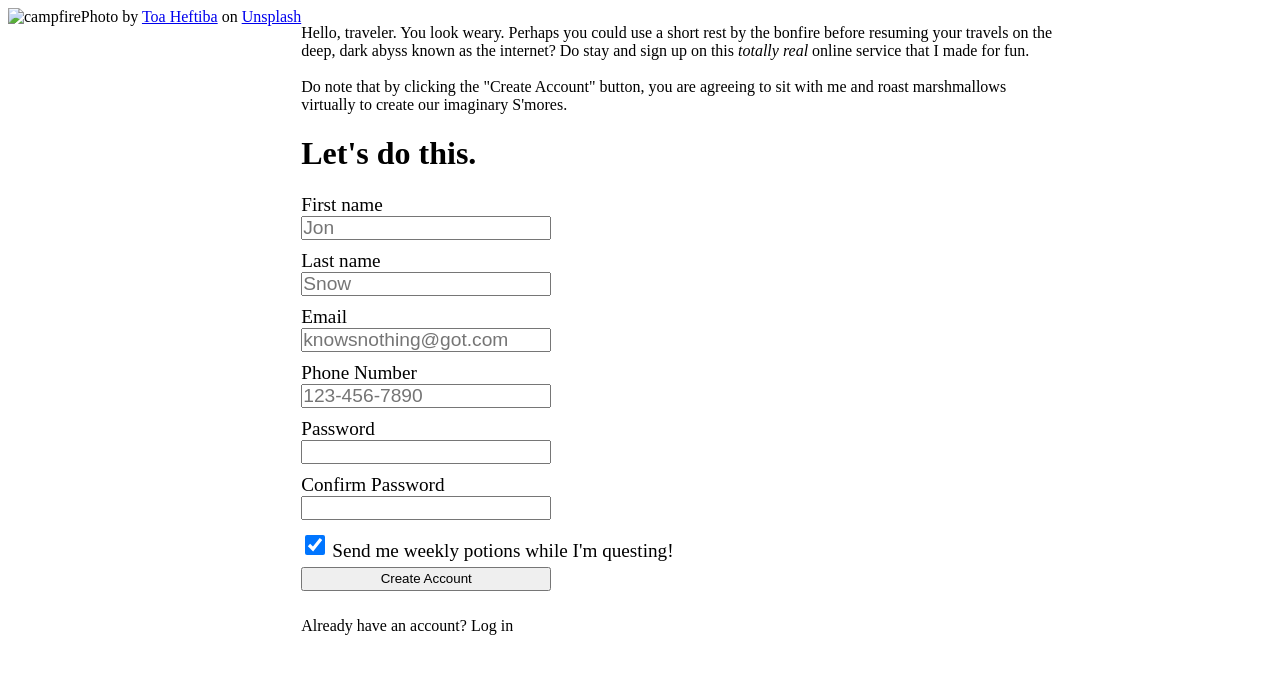
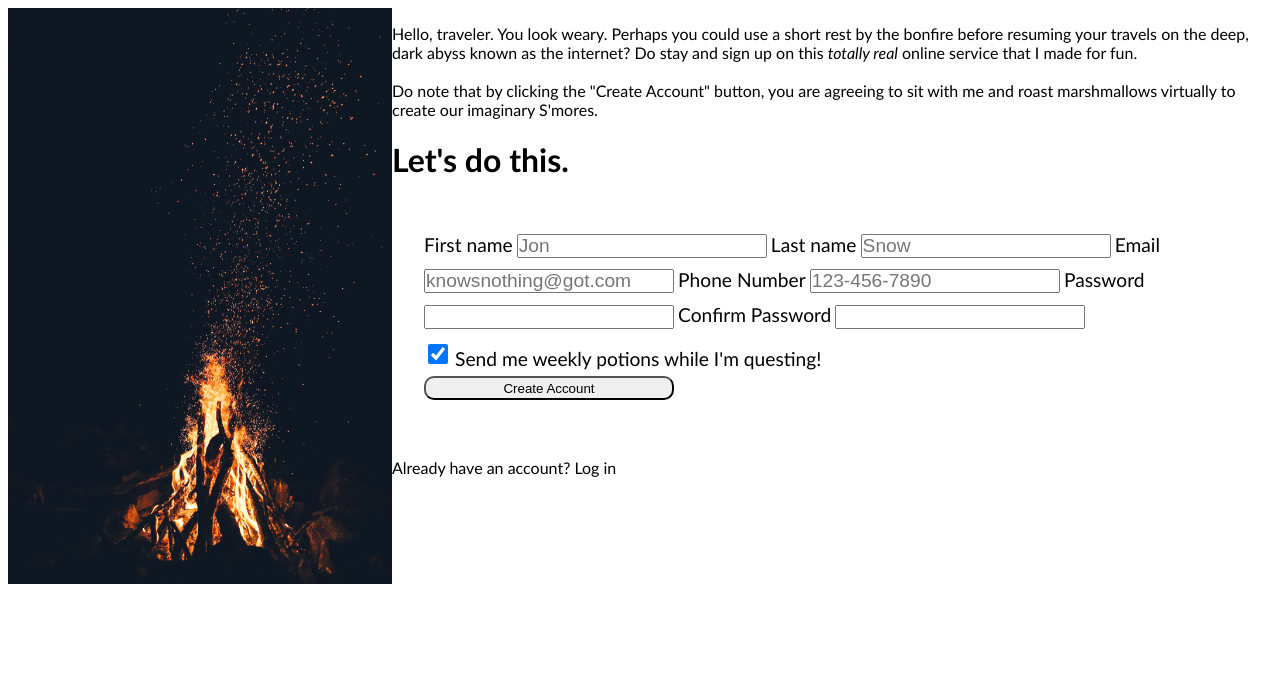
Before and after one commit to JeffLi117/Sign-Up-Form, a plain HTML site: page index.html in a window 1280 px wide. Drawn offline with Linux system fonts and the light colour scheme.

Commit message:
added photo crediting author

```diff
--- a/index.html
+++ b/index.html
@@ -9,7 +9,9 @@
 </head>
 <body>
     <div class="leftside">
-        <img src="" alt="campfire">Photo by <a href="https://unsplash.com/@heftiba?utm_source=unsplash&utm_medium=referral&utm_content=creditCopyText">Toa Heftiba</a> on <a href="https://unsplash.com/s/photos/campfire?utm_source=unsplash&utm_medium=referral&utm_content=creditCopyText">Unsplash</a>
+        <img src="https://github.com/JeffLi117/Sign-Up-Form/blob/main/toa-heftiba-DUXACn8tgp4-unsplash.jpg?raw=true" alt="campfire">
+        <div id="phototext">Photo by <a href="https://unsplash.com/@heftiba?utm_source=unsplash&utm_medium=referral&utm_content=creditCopyText">Toa Heftiba</a> on <a href="https://unsplash.com/s/photos/campfire?utm_source=unsplash&utm_medium=referral&utm_content=creditCopyText">Unsplash</a>
+        </div>
     </div>
     <div class="rightside">
     <p>
@@ -19,41 +21,42 @@
     </p>
 
     <h1>Let's do this.</h1>
+    <div class="form-box">
     <form action="#" method="get">
-        <div>
+        <div class="column1">
             <label for="fname">First name</label>
         </div>
-        <div>
+        <div class="column1">
             <input type="text" id="fname" name="first_name" placeholder="Jon" required >
         </div>
-        <div>
+        <div class="column2">
             <label for="lname">Last name</label>
         </div>
-        <div>
+        <div class="column2">
             <input type="text" id="lname" name="last_name" placeholder="Snow" required >
         </div>
-        <div>
+        <div class="column1">
             <label for="email">Email</label>
         </div>
-        <div>
+        <div class="column1">
             <input type="email" id="email" name="email" placeholder="knowsnothing@got.com" title="Please enter a valid email address, example: knowsnothing@got.com" required >
         </div>
-        <div>
+        <div class="column2">
             <label for="phone">Phone Number</label>
         </div>
-        <div>
+        <div class="column2">
             <input type="text" pattern="^[^0-9]+$" id="phone" name="phone_number" placeholder="123-456-7890" title="Please enter a valid phone number, example: 123-456-7890">
         </div>
-        <div>
+        <div class="column1">
             <label for="pwd">Password</label>
         </div>
-        <div>
+        <div class="column1">
             <input type="password" id="pwd" name="password" required >
         </div>
-        <div>
+        <div class="column2">
             <label for="confirmpwd">Confirm Password</label>
         </div>
-        <div>
+        <div class="column2">
             <input type="password" id="confirmpwd" name="confirm_password" required >
         </div>
 
@@ -64,7 +67,7 @@
 
           <button type="submit">Create Account</button>
     </form>
-
+    </div>
     <p>Already have an account? Log in</p>
 
     </div>
--- a/style.css
+++ b/style.css
@@ -1,13 +1,39 @@
 body {
     display: flex;
+    font-family:'Gill Sans', 'Gill Sans MT', Calibri, 'Trebuchet MS', sans-serif;
 }
 
 .rightside {
-    width: 60%;
+    width: 70vw;
+    align-items: center;
+}
+
+img {
+    display: block;
+    width: 30vw;
+    position: relative;
+}
+
+.form-box {
+    padding: 32px;
+    display: flex;
+    flex-wrap: wrap;
+    flex-direction: column;
 }
 
 label, input:placeholder-shown {
     font-size: 1.2em;
+}
+
+label {
+    text-align: right;
+    width: 100px;
+    white-space: nowrap;
+}
+
+.column1, .column2
+{
+    display: inline-block;
 }
 
 input,
@@ -21,8 +47,23 @@ button {
   box-sizing: border-box;
 }
 
+button {
+    border-radius: 10px;
+}
+
 input#newsletter {
     width: 20px;
+}
+
+#phototext {
+    text-align: center;
+    position: absolute;
+    bottom: 0.5%;
+    left: 1%;
+}
+
+#phototext, :any-link {
+    color:white;
 }
 
 a:hover,
```
